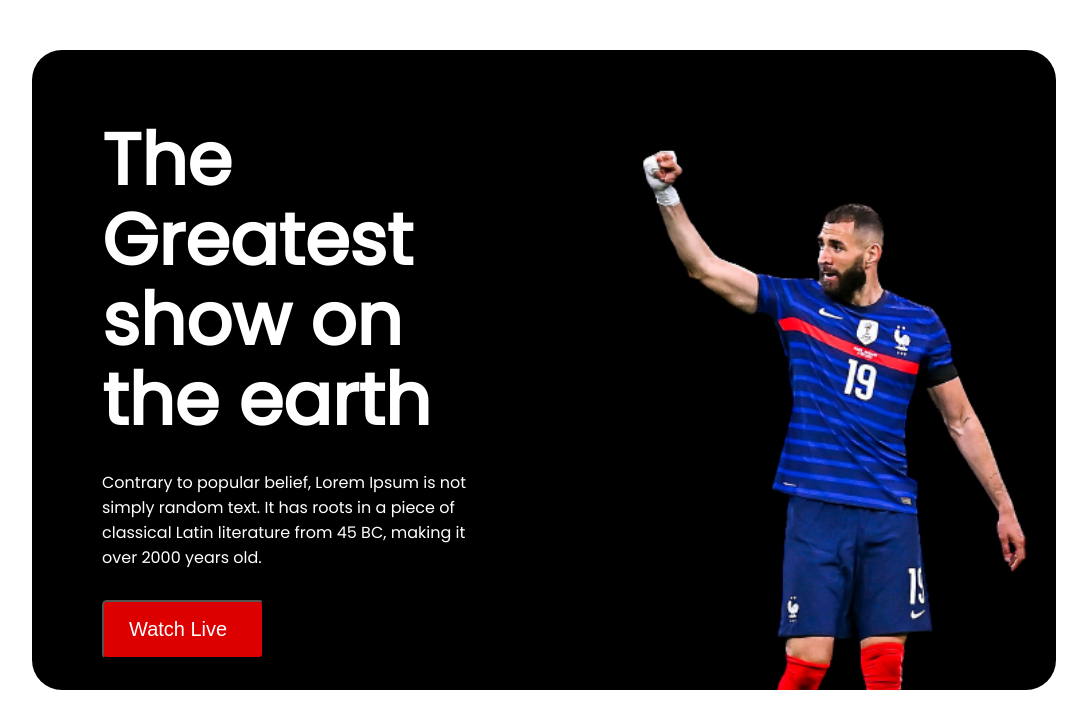
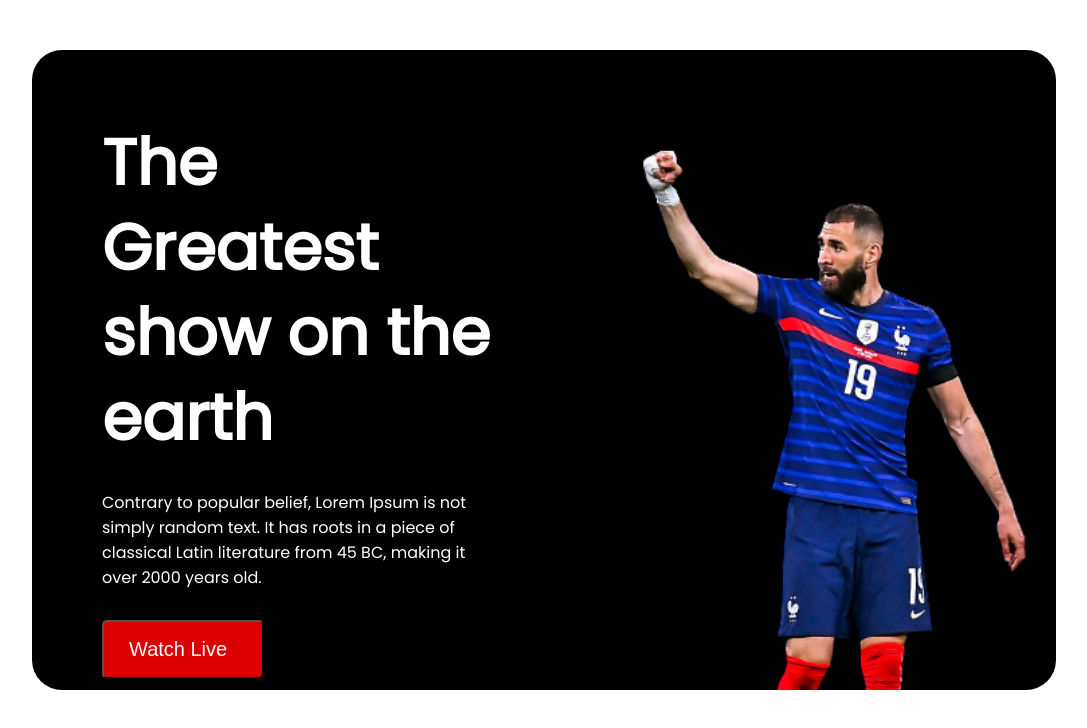
Before and after one commit to AmzadRakib/live-football, a plain HTML site: page index.html in a window 1280 px wide. Shown: the whole page, without its empty margins (96-1183 px from the left). Drawn offline with Linux system fonts and the light colour scheme; some icons are missing.

Commit message:
resolved

```diff
--- a/styles/style.css
+++ b/styles/style.css
@@ -33,8 +33,8 @@
 }
 
 .header-text>h1 {
-    font-size: 4.5rem;
-    line-height: 80px;
+    font-size: 4rem;
+    line-height: 85px;
     font-weight: 700;
 }
 
@@ -118,6 +118,7 @@
     }
 }
 
+/* Mobile View  */
 @media only screen and (max-width:768px) {
     .header-container {
         width: 95%;
```
Also changed, not shown: index.html (renamed from main.html).
